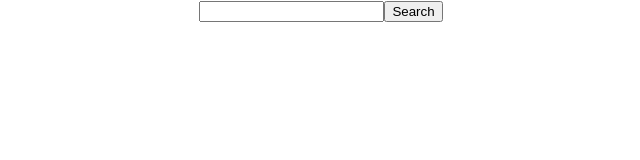
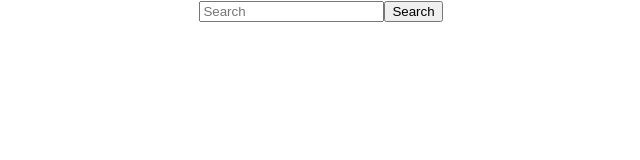
Before and after one commit to UthpalaPitawela/Slasscom-Employee-Search-Engine, a React (Create React App) app in the folder client/: page / in a window 1280 px wide. Shown: the top 160 px of the page, without its empty margins (319-959 px from the left). Built offline with nearby package versions, Linux system fonts and the light colour scheme.

Commit message:
#9 search bar added

```diff
--- a/client/src/components/Search/SearchInput.jsx
+++ b/client/src/components/Search/SearchInput.jsx
@@ -1,11 +1,25 @@
 import React from 'react';
+import { Button, Col, Container, Form, Row } from "react-bootstrap";
 
-const SearchInput = ({ value, onChange, onSearch }) => {
+const SearchInput = () => {
   return (
-    <div>
-      <input type="text" value={value} onChange={onChange} />
-      <button onClick={onSearch}>Search</button>
-    </div>
+    <Container className="mt-5">
+    <Row>
+      <Col lg={5}>
+        <Form className="d-flex">
+          <Form.Control
+            type="search"
+            placeholder="Search"
+            className="me-2"
+            aria-label="Search"
+          />
+          <Button>
+            Search
+          </Button>
+        </Form>
+      </Col>
+    </Row>
+  </Container>
   );
 };
 
--- a/client/src/pages/SearchPage.jsx
+++ b/client/src/pages/SearchPage.jsx
@@ -2,7 +2,7 @@ import React, { useState } from 'react';
 import SearchInput from '../components/Search/SearchInput';
 import SearchResultList from '../components/Search/SearchResultList ';
 import {Container} from 'react-bootstrap';
-import {Row} from 'react-bootstrap'
+// import {Row} from 'react-bootstrap'
 
 
 const SearchPage = () => {
@@ -30,7 +30,7 @@ const SearchPage = () => {
 
   return (
     <Container fluid>
-        <Row>
+         {/* <Row> */}
 
         <SearchInput
           value={searchQuery}
@@ -38,8 +38,8 @@ const SearchPage = () => {
           onSearch={handleSearch}
         />
         {isLoading ? <p>Loading...</p> : <SearchResultList results={searchResults} />}
-        </Row>
-        </Container>
+        {/* </Row> */}
+       </Container>
   );
 };
 
```
